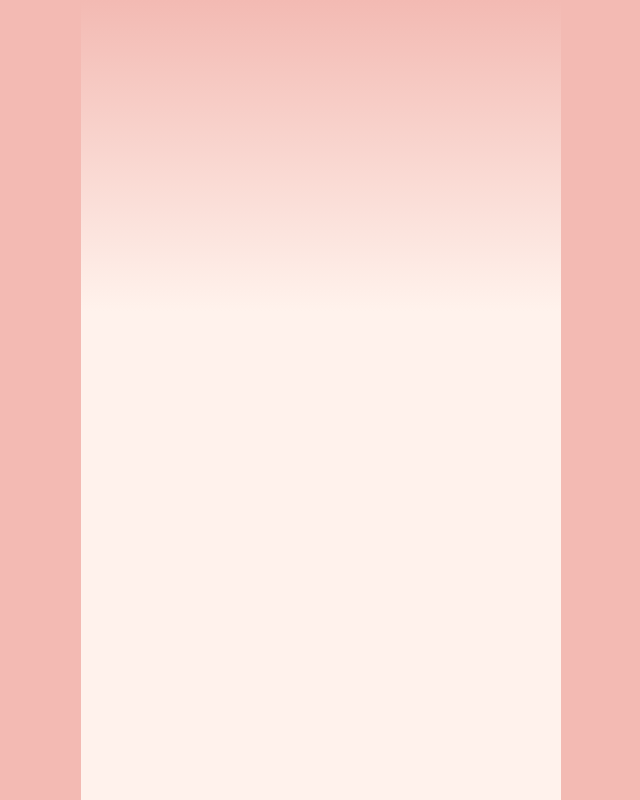
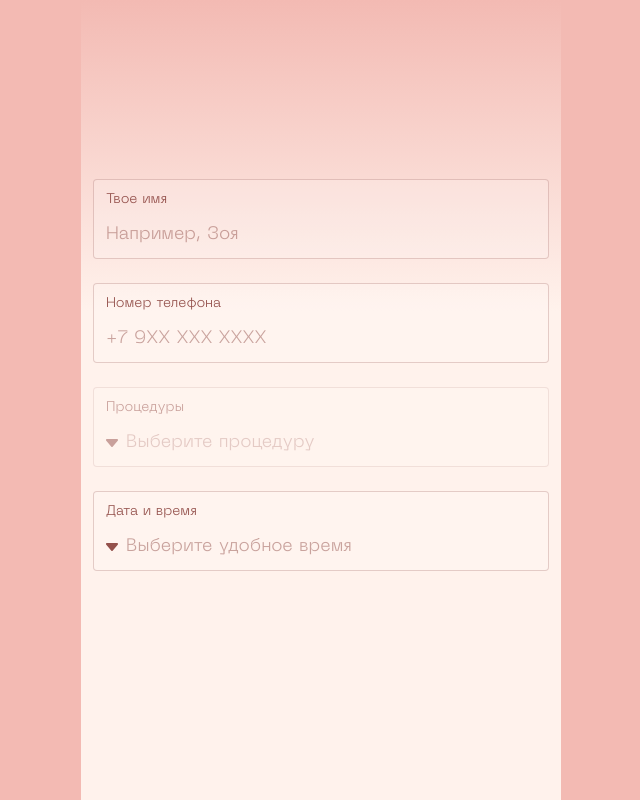
Before and after one commit to ooonikpro/mezhdunami, a Nuxt app: page /form in a window 1280 px wide. Shown: the whole page, without its empty margins (319-959 px from the left). Built offline with nearby package versions, Linux system fonts and the light colour scheme.

Commit message:
feat: form

```diff
--- a/components/Input.vue
+++ b/components/Input.vue
@@ -1,15 +1,18 @@
 <template>
-  <label :class="{ disabled, focused }">
-    <span class="h5">{{ label }}</span>
+  <label :class="{ disabled, focused, select: isSelect }">
+    <span class="label h5">{{ label }}</span>
+
+    <span v-if="isSelect" class="triangle" />
 
     <input
-      type="text"
+      :type="inputType"
       :placeholder="placeholder"
       :disabled="disabled"
-      :readonly="notEdit"
-      @focus="focused = true"
-      @blur="focused = false"
-      v-model="_value"
+      :readonly="isSelect"
+      :maxlength="maxlength"
+      @focus="onFocus"
+      @blur="onBlur"
+      v-model="value"
     />
   </label>
 </template>
@@ -19,7 +22,7 @@ const { label, placeholder, disabled, modelValue, type } = defineProps({
   type: {
     type: String,
     default: "text",
-    validator: (val: string) => ["text", "select", "phone"].includes(val),
+    validator: (val: string) => ["text", "select", "tel"].includes(val),
   },
 
   label: {
@@ -43,17 +46,58 @@ const { label, placeholder, disabled, modelValue, type } = defineProps({
 });
 const emit = defineEmits(["update:modelValue"]);
 
-const notEdit = ref(false);
+const isSelect = computed(() => type === "select");
 const focused = ref(false);
 
 const _value = ref(modelValue);
+
+const value = computed({
+  get() {
+    return _value.value;
+  },
+
+  set(val: string) {
+    _value.value = val;
+
+    emit("update:modelValue", _value.value);
+  },
+});
+
+const onFocus = () => {
+  focused.value = true;
+};
+
+const onBlur = () => {
+  focused.value = false;
+
+  if (type === "tel" && value.value) {
+    value.value = value.value
+      .replace(/\D/g, "")
+      .split("")
+      .reduce((p, n) => p.replace("x", n), "+x (xxx) xxx xx-xx");
+  }
+};
+
+const inputType = computed(() => {
+  if (type === "select") return "text";
+
+  return type;
+});
+
+const maxlength = computed(() => {
+  if (type === "tel") return 12;
+
+  return null;
+});
 </script>
 
 <style lang="scss" scoped>
 label {
+  position: relative;
   width: 100%;
   display: flex;
-  flex-direction: column;
+  flex-wrap: wrap;
+  align-items: center;
   margin-bottom: 2.4rem;
   height: 8rem;
   border: 1px solid rgba($color-pink-700, 0.25);
@@ -65,16 +109,31 @@ label {
   &.focused {
     border-color: $color-pink-700;
   }
+
+  &.select {
+    &,
+    * {
+      cursor: pointer;
+    }
+  }
+
+  &.disabled {
+    opacity: 0.5;
+
+    &,
+    * {
+      cursor: not-allowed;
+    }
+  }
 }
 
-span {
+.label {
   width: 100%;
   font-weight: 300;
   margin-bottom: 1.2rem;
 }
 
 input {
-  width: 100%;
   border: 0;
   outline: none;
   color: $color-pink-700;
@@ -87,4 +146,13 @@ input {
     color: rgba($color-pink-700, 0.5);
   }
 }
+
+.triangle {
+  width: 1.2rem;
+  height: 0.8rem;
+  margin-right: 0.8rem;
+  background: url("@/assets/img/triangle.svg");
+  background-repeat: no-repeat;
+  background-size: contain;
+}
 </style>
--- a/pages/form.vue
+++ b/pages/form.vue
@@ -7,23 +7,25 @@
 
       <h2>Записаться</h2>
 
-      <Input label="Твое имя" placeholder="Например, Зоя" />
+      <Input label="Твое имя" placeholder="Например, Зоя" v-model="form.name" />
       <Input
-        type="phone"
+        type="tel"
         label="Номер телефона"
         placeholder="+7 9XX XXX XXXX"
+        v-model="form.phone"
       />
       <Input
         type="select"
         label="Процедуры"
         placeholder="Выберите процедуру"
         disabled
+        v-model="form.procedure"
       />
       <Input
         type="select"
         label="Дата и время"
         placeholder="Выберите удобное время"
-        disabled
+        v-model="form.date"
       />
 
       <Button>Записаться</Button>
@@ -32,6 +34,12 @@
 </template>
 
 <script lang="ts" setup>
+const form = reactive({
+  name: "",
+  phone: "",
+  procedure: "",
+  date: "",
+});
 </script>
 
 <style lang="scss" scoped>
```
Also changed, not shown: assets/img/triangle.svg (added).
